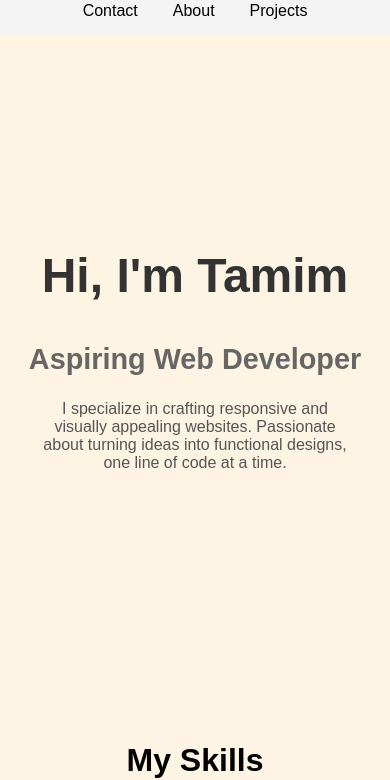
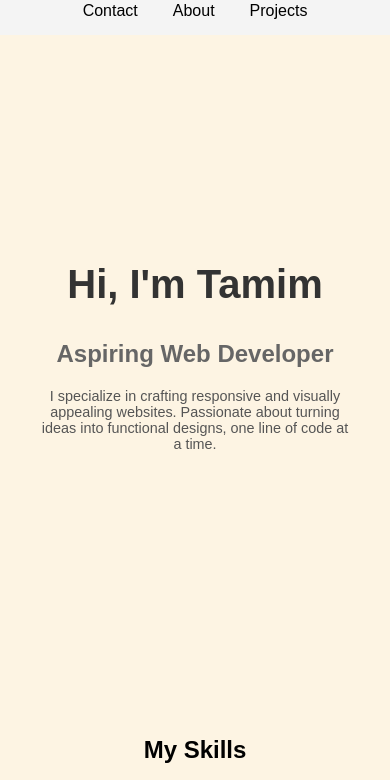
Before and after one commit to rtamim001/portfolio01, a plain HTML site: page index.html in a window 390 px wide. Shown: the part 82-862 px from the top of the page. Drawn offline with Linux system fonts and the light colour scheme.

Commit message:
Update style.css

```diff
--- a/style.css
+++ b/style.css
@@ -190,3 +190,28 @@ img{
     transform: scale(1.1);
     box-shadow: 0 4px 6px rgba(0, 0, 0, 0.2);
 }
+@media (max-width: 768px) {
+    .intro h1 {
+        font-size: 2.5rem;
+    }
+
+    .intro h2 {
+        font-size: 1.5rem;
+    }
+
+    .intro p {
+        font-size: 0.9rem;
+    }
+
+    .skills h2 {
+        font-size: 1.5rem;
+    }
+
+    .contact h2 {
+        font-size: 1.5rem;
+    }
+
+    .contact p {
+        font-size: 0.9rem;
+    }
+}
```
